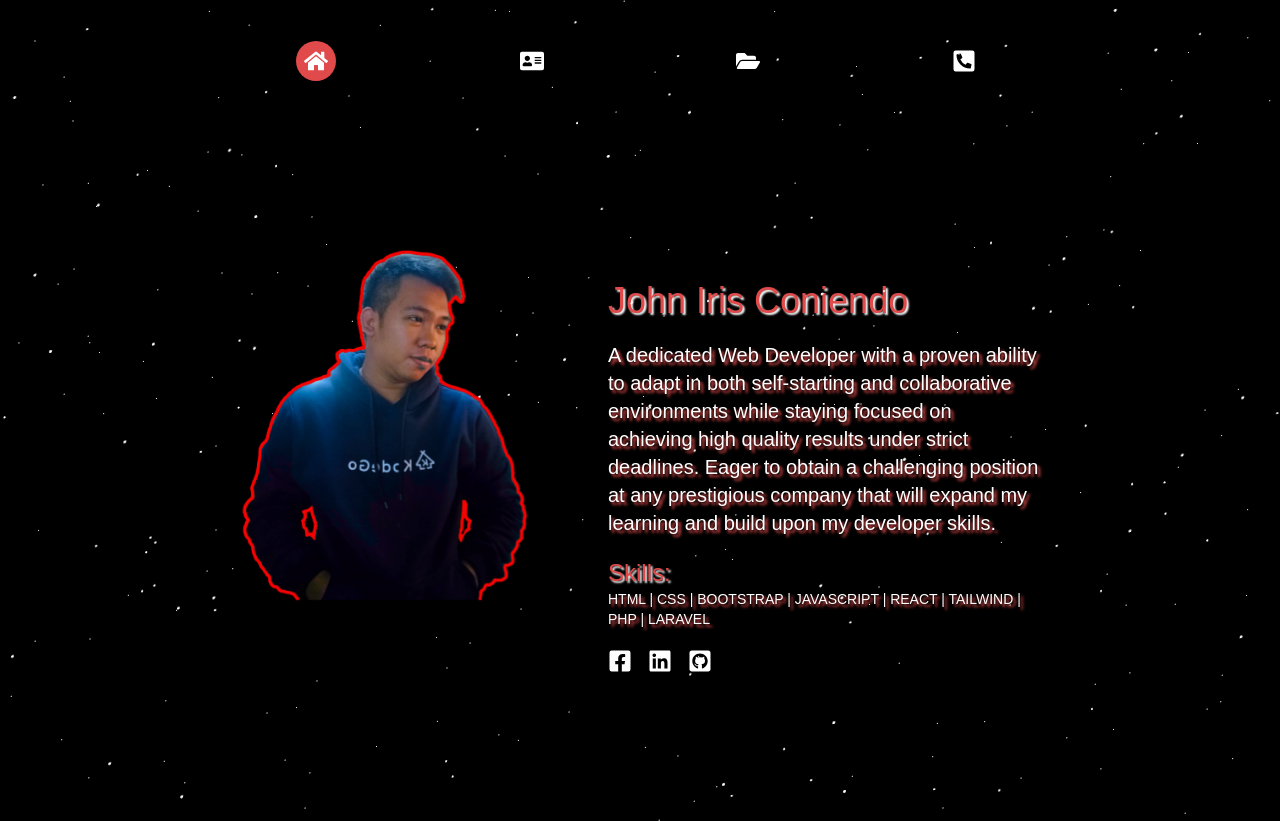
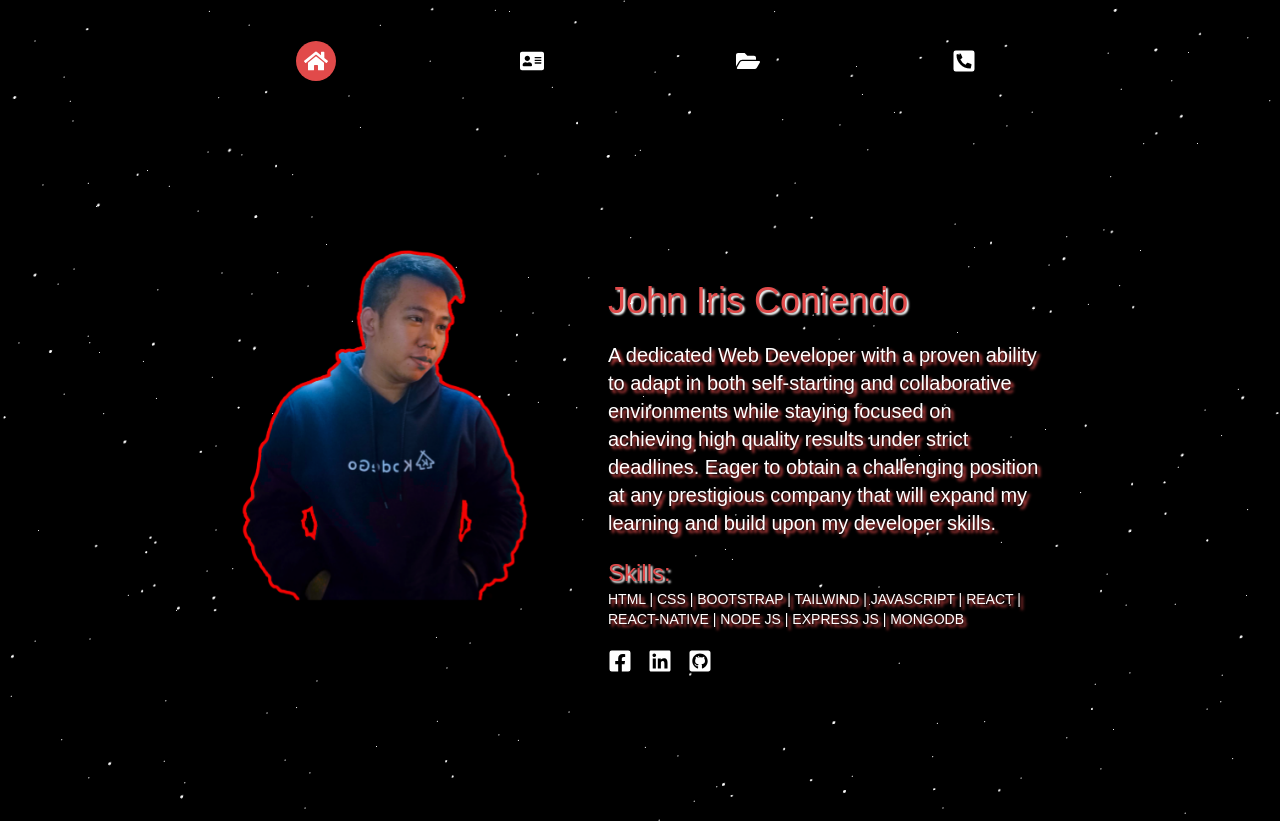
Before and after one commit to yazin24/React-portfolio, a React (Create React App) app: page /Aboutme in a window 1280 px wide. Built offline with nearby package versions, Linux system fonts and the light colour scheme.

Commit message:
Update Aboutme.jsx
UPDATING MY STACK FROM PHP/LARAVEL TO MERNSTACK

```diff
--- a/src/pages/Aboutme.jsx
+++ b/src/pages/Aboutme.jsx
@@ -31,7 +31,7 @@ const Aboutme = () => {
         <br />
         <h2 className="title text-red-500 text-2xl">Skills:</h2>
         <p>
-          HTML | CSS | BOOTSTRAP | JAVASCRIPT | REACT | TAILWIND | PHP | LARAVEL
+          HTML | CSS | BOOTSTRAP | TAILWIND | JAVASCRIPT | REACT | REACT-NATIVE | NODE JS | EXPRESS JS | MONGODB
         </p>
         <br />
 
```
